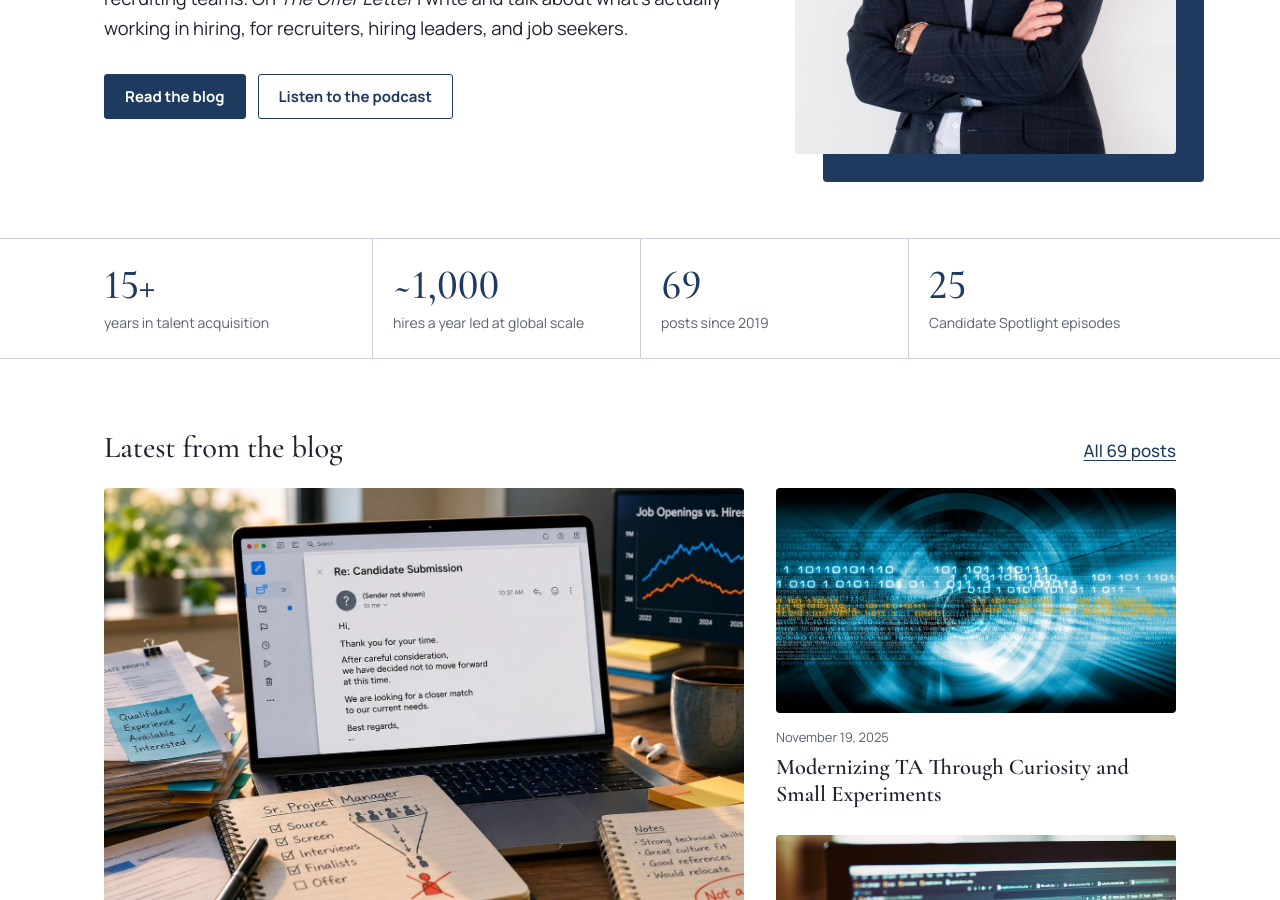
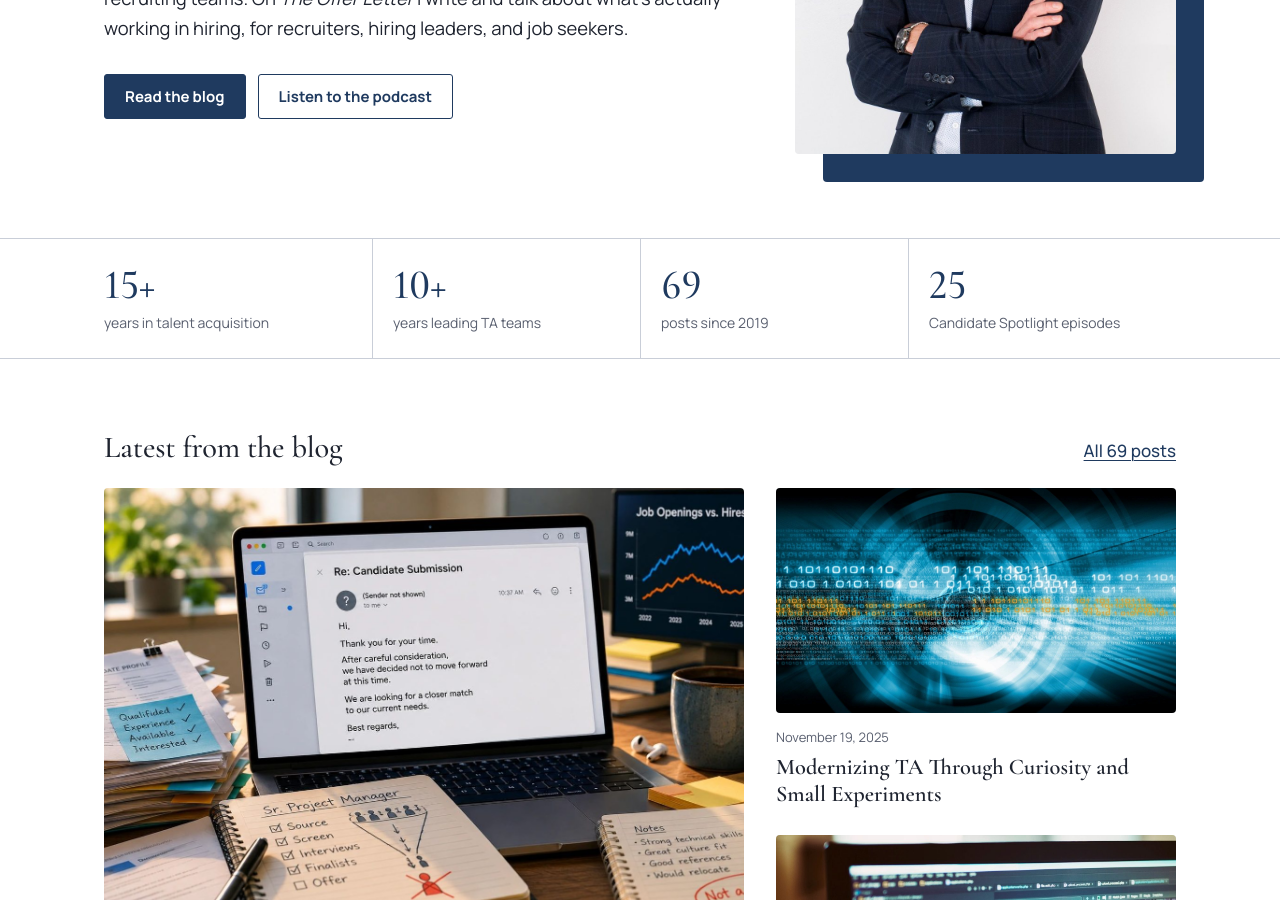
Before and after one commit to piotrowskibrian-cmd/BP_Professional_Blog, a Jekyll site: the page built from index.html, in a window 1280 px wide and 900 px high, scrolled down 454 px. Built offline with Jekyll 4.4.1, drawn with Linux system fonts in a browser that asks for light colours.

Commit message:
Home proof strip: 10+ years leading TA teams
Co-Authored-By: Claude Opus 5.5 <noreply@anthropic.com>
Claude-Session: https://claude.ai/code/session_01CjYh9Qpc1hu3ardnuQJ2pM

```diff
--- a/index.html
+++ b/index.html
@@ -27,7 +27,7 @@ body_class: home
 <section class="proof" aria-label="By the numbers">
   <div class="wrap proof-inner">
     <p><strong>15+</strong><span>years in talent acquisition</span></p>
-    <p><strong>~1,000</strong><span>hires a year led at global scale</span></p>
+    <p><strong>10+</strong><span>years leading TA teams</span></p>
     <p><strong>{{ site.posts.size }}</strong><span>posts since 2019</span></p>
     <p><strong>{{ show.episodes.size | default: 25 }}</strong><span>Candidate Spotlight episodes</span></p>
   </div>
```
